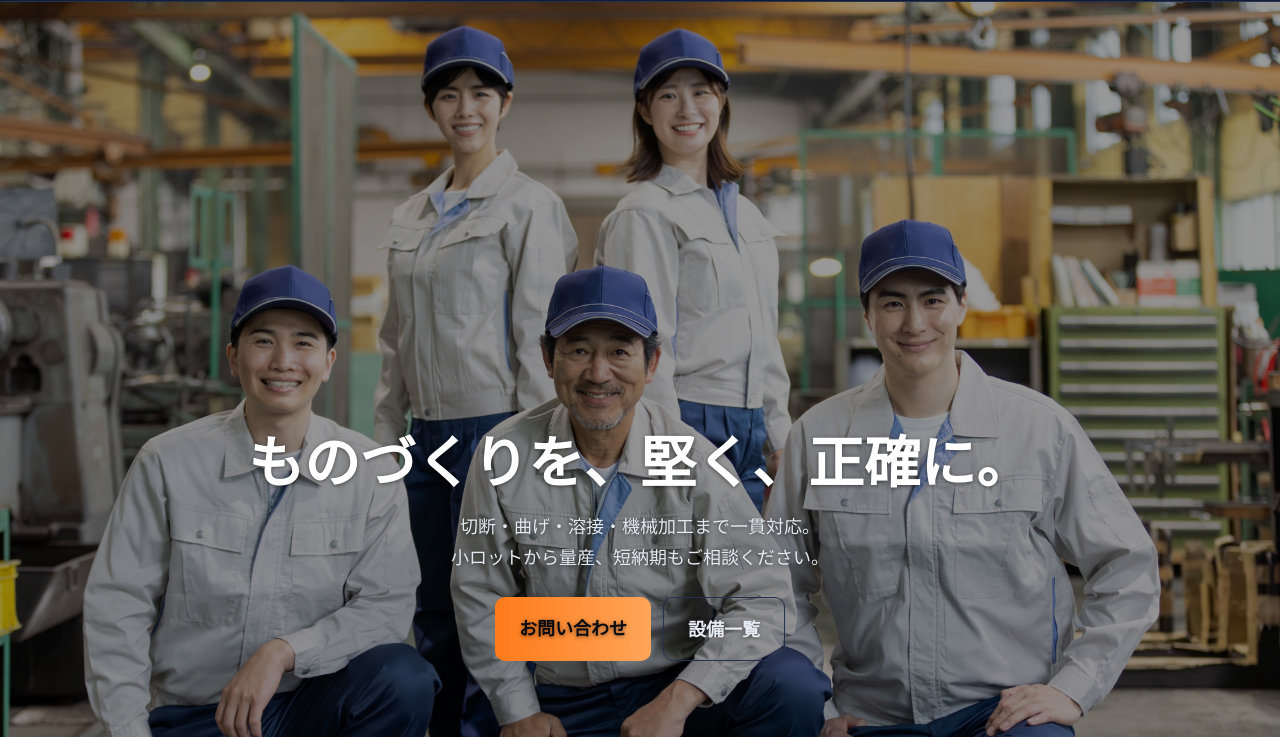
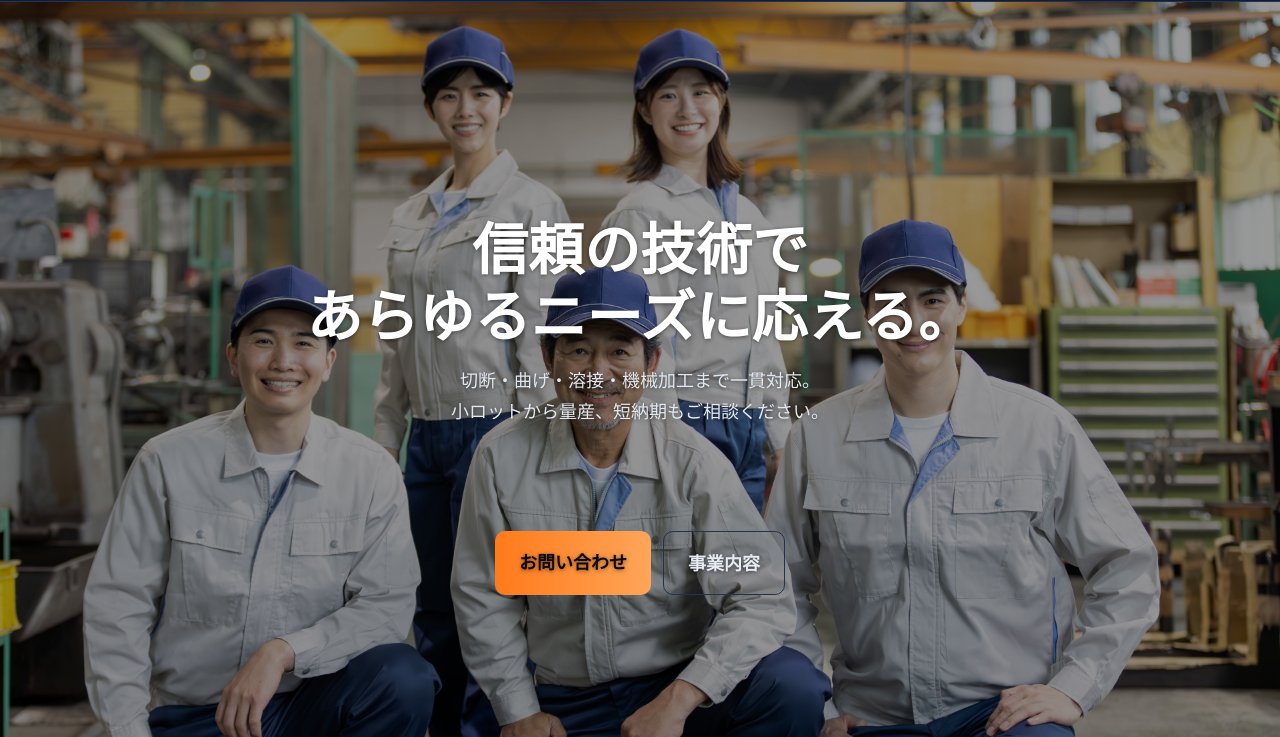
Before and after one commit to yoshimaru-kun/tekkougyou-HP-sample, a plain HTML site: page index.html in a window 1280 px wide. Shown: the part 63-800 px from the top of the page. Drawn offline with Linux system fonts and the light colour scheme.

Commit message:
鋼業系HPテンプレ完成版

```diff
--- a/assets/styles.css
+++ b/assets/styles.css
@@ -126,9 +126,12 @@ a { color: inherit; text-decoration: none; }
 .hero-copy {
   display: flex;
   flex-direction: column;
-  justify-content: space-between;
-  height: 0%; /* Adjust this value to control the spacing */
+  justify-content: flex-start;
+  height: 50%; /* Adjust this value to control the spacing */
   text-align: center;
+}
+.hero-copy > div:first-of-type {
+  margin-bottom: 80px;
 }
 .hero h1 { font-size: clamp(36px, 6vw, 56px); line-height: 1.2; margin: 0 0 16px; }
 .hero p { margin: 0 0 24px; color: #e2e8f0; font-size: 18px; }
@@ -234,4 +237,7 @@ a { color: inherit; text-decoration: none; }
   .features > .card { grid-column: span 12; }
   .services > .service { grid-column: span 12; }
   .works > .work { grid-column: span 12; }
+  .hero {
+    margin-bottom: 30px;
+  }
 }
--- a/index.html
+++ b/index.html
@@ -44,13 +44,13 @@
         <div class="container hero-inner">
           <div class="hero-copy">
             <div>
-              <h1>ものづくりを、堅く、正確に。</h1>
+              <h1>信頼の技術で<br>あらゆるニーズに応える。</h1>
               <p>切断・曲げ・溶接・機械加工まで一貫対応。<br />
                 小ロットから量産、短納期もご相談ください。</p>
             </div>
             <div class="hero-ctas">
               <a class="btn btn-accent" href="#contact">お問い合わせ</a>
-              <a class="btn btn-ghost" href="#equipment">設備一覧</a>
+              <a class="btn btn-ghost" href="#services">事業内容</a>
             </div>
           </div>
 
```
